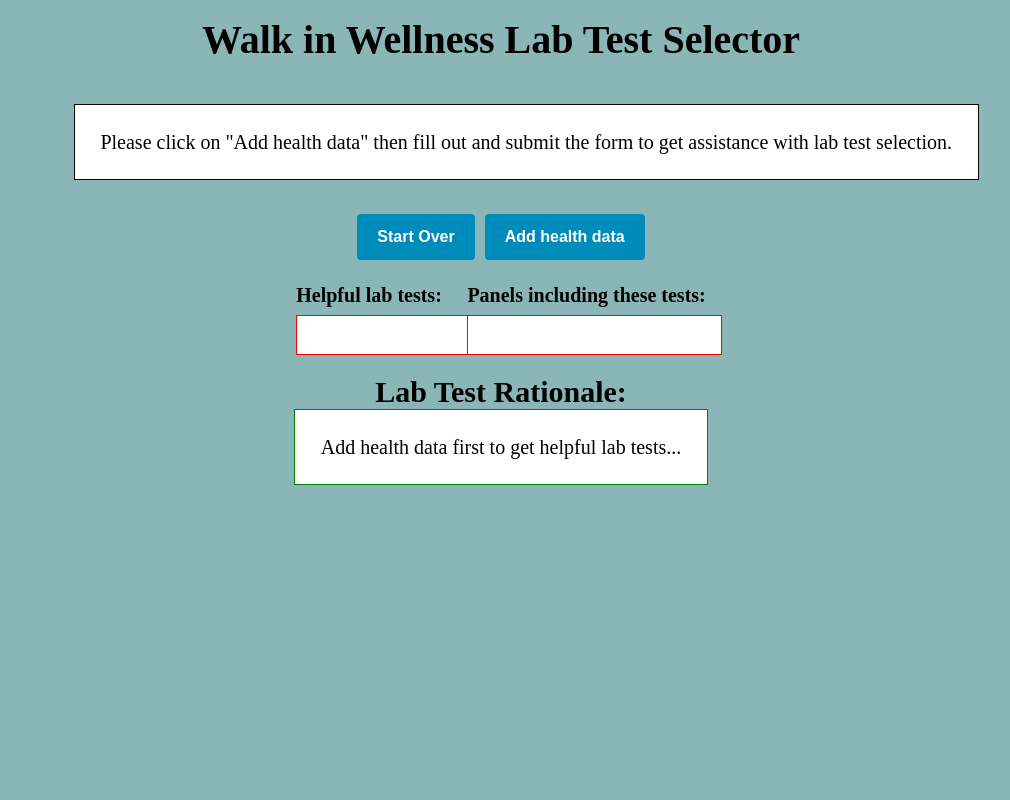
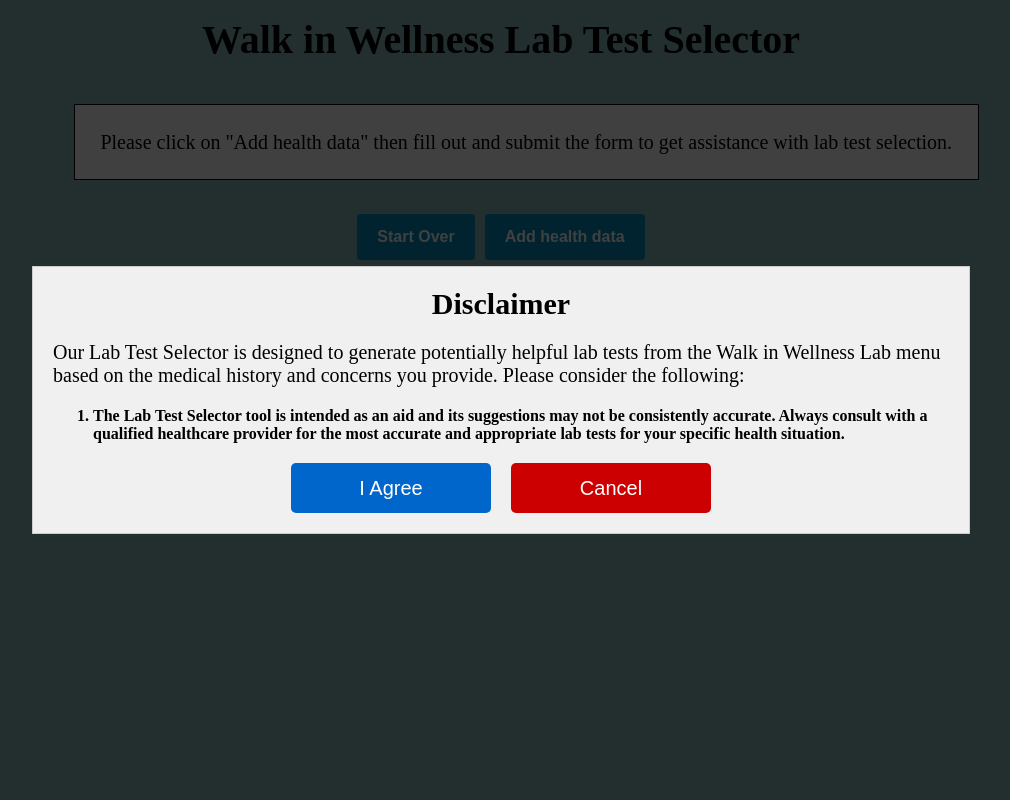
Before and after one commit to thejsx/GPT-lab-selector, a FastAPI app: page / in a window 1280 px wide; the page is wider, and only the part inside the window is pictured. Shown: that part, without its empty margins (139-1149 px from the left). Run offline with FastAPI, Linux system fonts and the light colour scheme.

Commit message:
Added acknowledgment form and increased token limit for lab test rationale to 75.

```diff
--- a/gpt_funcs.py
+++ b/gpt_funcs.py
@@ -2,9 +2,9 @@ import openai
 from labtests import test_list_str
 
 def test_explanation(query, clickedText):
-    messages = [{"role": "system", "content": f'In 50 tokens or less explain why this lab test might be helpful in the below history/complaint. Do not include test name in response: {clickedText}'}]
+    messages = [{"role": "system", "content": f'In 75 tokens or less explain why this lab test might be helpful in the below history/complaint. Do not include test name in response: {clickedText}'}]
     messages.append({"role": "user", "content":f'History/complain: {query}'})
-    response = openai.ChatCompletion.create(model="gpt-3.5-turbo", messages=messages, temperature = 1, max_tokens = 50)
+    response = openai.ChatCompletion.create(model="gpt-3.5-turbo", messages=messages, temperature = 1, max_tokens = 75)
     return response["choices"][0]["message"]["content"]
 
 def query_validator(query):
--- a/main.py
+++ b/main.py
@@ -21,6 +21,8 @@ templates = Jinja2Templates(directory="templates")
 @app.get("/", response_class=HTMLResponse)
 def read_root(request: Request):
     return templates.TemplateResponse("input.html", {"request": request})
+
+
 
 @app.post("/process")
 async def process_query(query: models.QueryData = Body(...)):
--- a/static/main.css
+++ b/static/main.css
@@ -4,6 +4,58 @@ body {
     overflow-y: auto;
     box-sizing: border-box;
  }
+
+#agreeModal {
+    display: flex;
+  }
+
+.disclaimer {
+    background-color: #f0f0f0;
+    border: 1px solid #cccccc;
+    padding: 20px;
+    margin: 20px auto;
+    width: 70%;
+    text-align: left;
+    overflow-y: auto;
+    max-height: 100%;
+  }
+
+  .disclaimer h2 {
+    text-align: center;
+  }
+
+  #disclaimer2, #disclaimer3 {
+    display: none;
+  }
+
+  #buttonWrapper {
+    display: flex;
+    justify-content: center;
+    gap: 20px;
+  }
+
+  #agreeButton, .cancelButton, #nextButton1, #nextButton2 {
+    width: 200px;
+    height: 50px;
+    background-color: #0066cc;
+    color: #ffffff;
+    border: none;
+    border-radius: 5px;
+    font-size: 20px;
+    cursor: pointer;
+  }
+
+  #agreeButton:hover, #cancelButton:hover {
+    background-color: #004d99;
+  }
+
+  .cancelButton {
+    background-color: #cc0000;
+  }
+
+  #cancelButton:hover {
+    background-color: #990000;
+  }
 
  #API-title {
     padding-top: 1vh;
@@ -84,7 +136,6 @@ body {
     width: fit-content;
     max-width: 80%;
 }
-
 
 .results-container {
     display: grid;
@@ -171,7 +222,7 @@ a:hover {
     width: 100%; /* Full width */
     height: 100%; /* Full height */
     background-color: rgb(0,0,0); /* Fallback color */
-    background-color: rgba(0,0,0,0.4); /* Black w/ opacity */
+    background-color: rgba(0,0,0,0.75); /* Black w/ opacity */
     overflow: auto;
   }
 
@@ -408,29 +459,34 @@ h1 {
     font-size: 16px; /* Default font size for smaller screens */
   }
 
+  .disclaimer li {
+    font-size: 14px;
+    font-weight: bold;
+  }
+
   @media (min-width: 768px) {
-    body, .results-container h2 {
+    body, .results-container h2, #disclaimer p {
       font-size: 18px; /* Increased font size for screens 768px and wider */
     }
-    .box, .drop-down, #queryInput, .checklistbuttons button, .query-box div button {
+    .box, .drop-down, #queryInput, .checklistbuttons button, .query-box div button, .disclaimer li {
         font-size: 14px;
     }
   }
 
   @media (min-width: 1024px) {
-    body, .results-container h2 {
+    body, .results-container h2, .disclaimer p {
       font-size: 20px; /* Even larger font size for screens 1024px and wider */
     }
-    .box, .drop-down, #queryInput, .checklistbuttons button, .query-box div button {
+    .box, .drop-down, #queryInput, .checklistbuttons button, .query-box div button, .disclaimer li {
         font-size: 16px;
     }
   }
 
   @media (min-width: 1350px) {
-    body, .results-container h2 {
+    body, .results-container h2, .disclaimer p {
       font-size: 24px; /* Even larger font size for screens 1350px and wider */
     }
-    .box, .drop-down, #queryInput, .checklistbuttons button, .query-box div button {
+    .box, .drop-down, #queryInput, .checklistbuttons button, .query-box div button, .disclaimer li {
         font-size: 18px;
     }
   }
--- a/static/main.js
+++ b/static/main.js
@@ -1,7 +1,7 @@
 var healthData = null;
 var labTests = {};
+let isFetching = false;
 
-let isFetching = false;
 
 const fetchWithTimeout = (url, options, timeout = 10000) => {
     const controller = new AbortController();
@@ -35,6 +35,32 @@ function compareDicts(dict1, dict2) {
     return true;
 };
 
+document.getElementById('nextButton1').addEventListener('click', function(event) {
+    document.getElementById('disclaimer1').style.display = "none";
+    document.getElementById('disclaimer2').style.display = "block";
+});
+
+document.getElementById('nextButton2').addEventListener('click', function(event) {
+    document.getElementById('disclaimer2').style.display = "none";
+    document.getElementById('disclaimer3').style.display = "block";
+});
+
+document.getElementById('agreeButton').addEventListener('click', function(event) {
+    document.getElementById('agreeModal').style.display = "none";
+});
+
+var cancelButtons = document.getElementsByClassName('cancelButton');
+
+for (var i = 0; i < cancelButtons.length; i++) {
+    cancelButtons[i].addEventListener('click', function(event) {
+        console.log('called')
+        if(document.referrer === "" || document.referrer === "http://127.0.0.1:8000/") {
+            window.location.href = "https://ppl.luminatehealth.com/";
+        } else {
+            window.history.back();
+        }
+    });
+}
 
 document.addEventListener("keyup", function(event) {
     if (event.target.id === 'queryInput'){
--- a/templates/input.html
+++ b/templates/input.html
@@ -7,6 +7,39 @@
 </head>
 
 <body>
+    <div id="agreeModal" class="modal">
+        <div id="disclaimer1" class="disclaimer" >
+            <h2>Disclaimer</h2>
+            <p>Our Lab Test Selector is designed to generate potentially helpful lab tests from the Walk in Wellness Lab menu based on the medical history and concerns you provide. Please consider the following:</p>
+                <ol><li value="1">The Lab Test Selector tool is intended as an aid and its suggestions may not be consistently accurate. Always consult with a qualified healthcare provider for the most accurate and appropriate lab tests for your specific health situation.</li></ol>
+            <div id="buttonWrapper">
+                <button id="nextButton1">I Agree</button>
+                <button class="cancelButton">Cancel</button>
+            </div>
+        </div>
+
+        <div id="disclaimer2" class="disclaimer" >
+            <h2>Disclaimer</h2>
+            <p>Our Lab Test Selector is designed to generate potentially helpful lab tests from the Walk in Wellness Lab menu based on the medical history and concerns you provide. Please consider the following:</p>
+                <ol><li value="2">You acknowledge and assume any risks associated with the use of this application.</li></ol>
+            <div id="buttonWrapper">
+                <button id="nextButton2">I Agree</button>
+                <button class="cancelButton">Cancel</button>
+            </div>
+        </div>
+
+        <div id="disclaimer3" class="disclaimer" >
+            <h2>Disclaimer</h2>
+            <p>Our Lab Test Selector is designed to generate potentially helpful lab tests from the Walk in Wellness Lab menu based on the medical history and concerns you provide. Please consider the following:</p>
+                <ol><li value="3">The results of the lab tests will not be interpreted by this tool. The interpretation of lab results should be done by a qualified healthcare provider, taking into account your unique medical situation.</li></ol>
+            <div id="buttonWrapper">
+                <button id="agreeButton">I Agree</button>
+                <button class="cancelButton">Cancel</button>
+            </div>
+        </div>
+  </div>
+
+
     <h1 id="API-title">Walk in Wellness Lab Test Selector</h1>
 
     <div class="instructions-container">
```
